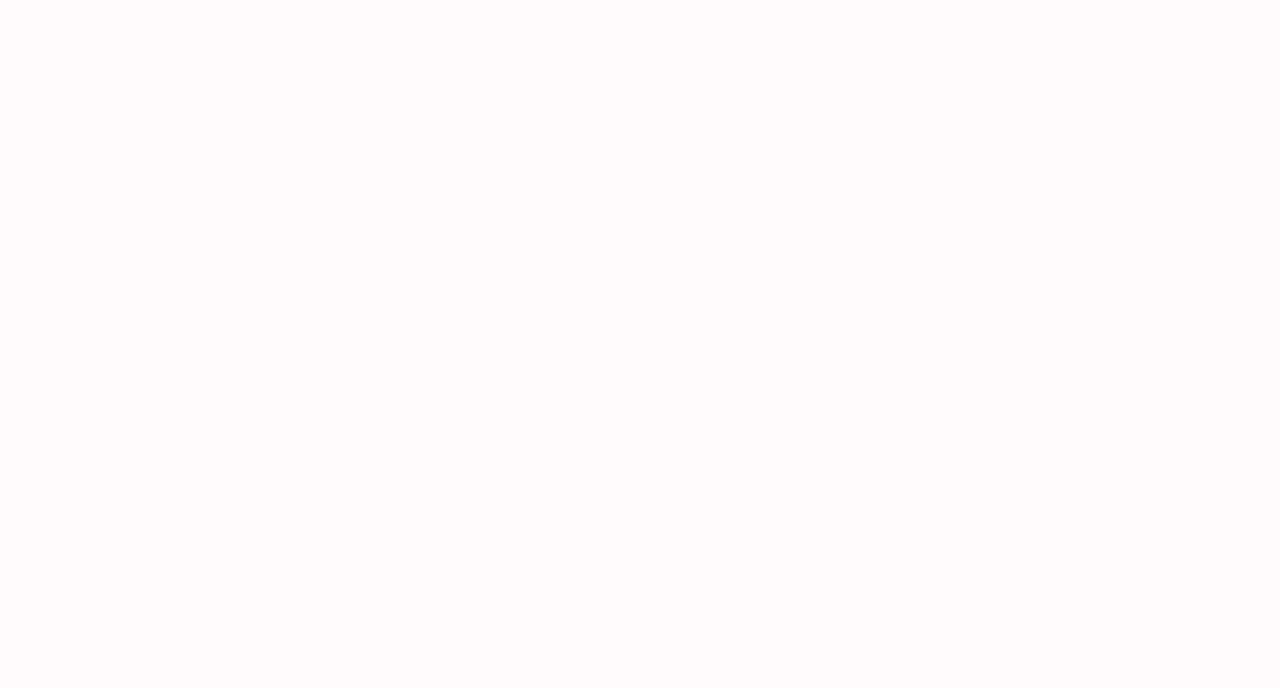
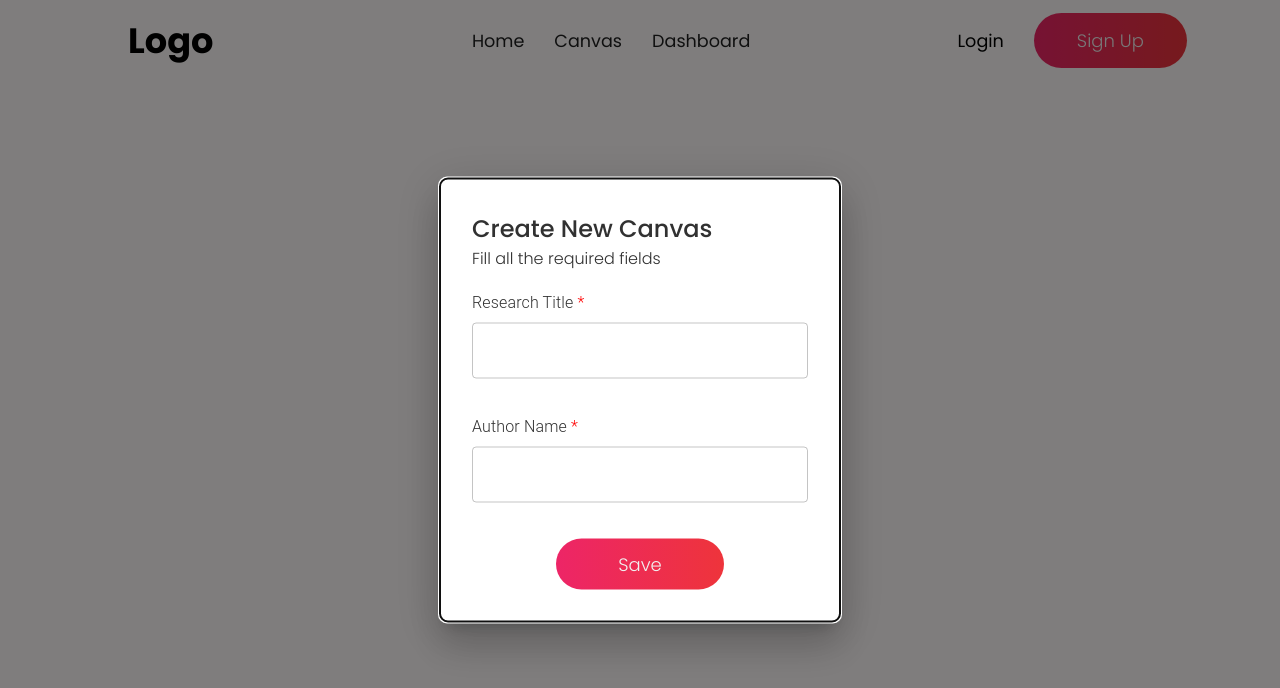
Before and after one commit to usman2335/Startovate_FYP, a React (Vite) app in the folder frontend/: page /test in a window 1280 px wide. Before the commit this address had no page. Shown: the top 688 px of the page. Built offline with nearby package versions, Linux system fonts and the light colour scheme.

Commit message:
Test Page created

```diff
--- a/frontend/src/App.jsx
+++ b/frontend/src/App.jsx
@@ -2,13 +2,15 @@ import { BrowserRouter as Router, Route, Routes } from "react-router-dom";
 import LandingPage from "./pages/LandingPage";
 import SignupPage from "./pages/SignupPage";
 import CanvasPage from "./pages/CanvasPage";
+import TestPage from "./pages/TestPage";
 function App() {
   return (
     <>
       <Router>
         <Routes>
-          <Route path="/" element={<SignupPage />}></Route>
           <Route path="/" element={<LandingPage />}></Route>
+          <Route path="/signup" element={<SignupPage />}></Route>
+          <Route path="/test" element={<TestPage />}></Route>
           <Route path="/canvas" element={<CanvasPage />}></Route>
           {/* <Route path="/" element={<Navigate to="/LandingPage" />} /> */}
           {/*comment*/}
--- a/frontend/src/components/CreateNewCanvasModal.jsx
+++ b/frontend/src/components/CreateNewCanvasModal.jsx
@@ -1,12 +1,12 @@
 import React from "react";
 import { Modal, Box, TextField, Typography } from "@mui/material";
 import "../CSS/CreateNewCanvasModal.css";
-import Button from "../components/Button";  // Import the Button component
+import Button from "../components/Button";
 
 const CreateNewCanvasModal = ({ open, handleClose }) => {
   return (
     <Modal
-      open={open}
+      open={true}
       onClose={handleClose}
       aria-labelledby="create-canvas-modal"
     >
@@ -26,40 +26,32 @@ const CreateNewCanvasModal = ({ open, handleClose }) => {
         <div className="modal-content">
           <h2>Create New Canvas</h2>
           <p>Fill all the required fields</p>
-
-          {/* Text Field for Research Title */}
           <div style={{ marginTop: 20 }}>
             <Typography variant="body1" sx={{ marginBottom: 1 }}>
-              Research Title <span style={{ color: 'red' }}>*</span>
+              Research Title <span style={{ color: "red" }}>*</span>
             </Typography>
-            <TextField
-              fullWidth
-              variant="outlined"
-              sx={{ mb: 2 }}
-            />
+            <TextField fullWidth variant="outlined" sx={{ mb: 2 }} />
           </div>
-
-          {/* Text Field for Author Name */}
           <div style={{ marginTop: 20 }}>
             <Typography variant="body1" sx={{ marginBottom: 1 }}>
-              Author Name <span style={{ color: 'red' }}>*</span>
+              Author Name <span style={{ color: "red" }}>*</span>
             </Typography>
-            <TextField
-              fullWidth
-              variant="outlined"
-              sx={{ mb: 2 }}
-            />
+            <TextField fullWidth variant="outlined" sx={{ mb: 2 }} />
           </div>
-
-          {/* Centered Button */}
-          <div style={{ display: "flex", justifyContent: "center", marginTop: "10px" }}>
+          <div
+            style={{
+              display: "flex",
+              justifyContent: "center",
+              marginTop: "10px",
+            }}
+          >
             <Button
               label="Save"
               onClick={handleClose}
               padding="12px"
               color="white"
               fontSize="18px"
-              width="50%" // Adjust the width as needed
+              width="50%"
               marginTop="10px"
             />
           </div>
--- /dev/null
+++ b/frontend/src/pages/TestPage.jsx
@@ -0,0 +1,14 @@
+import React from "react";
+import Navbar from "../components/Navbar";
+import CreateNewCanvasModal from "../components/CreateNewCanvasModal";
+
+const TestPage = () => {
+  return (
+    <>
+      <Navbar></Navbar>
+      <CreateNewCanvasModal></CreateNewCanvasModal>
+    </>
+  );
+};
+
+export default TestPage;
```
